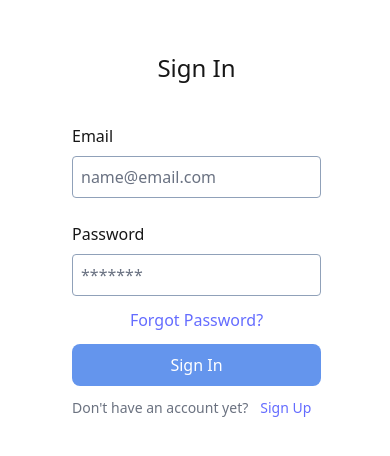
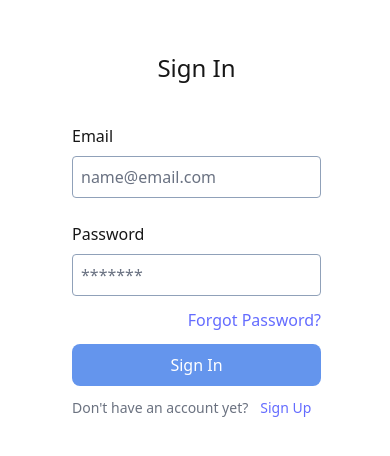
Before and after one commit to sammatcha/job-app-tracker, a React (Vite) app: page / in a window 390 px wide. Shown: the top 456 px of the page. Built offline with nearby package versions, Linux system fonts and the light colour scheme; no server answers.

Commit message:
creating sign up and login

```diff
--- a/src/App.tsx
+++ b/src/App.tsx
@@ -1,8 +1,10 @@
 // import { useState } from 'react'
-import Auth from "./pages/Auth"
+import Auth from "./pages/auth/sign-in"
 import Dashboard from "./pages/Dashboard"
 import { Routes, Route, BrowserRouter } from "react-router-dom"
 import './App.css'
+import ForgotPassword from "./pages/auth/forgot-password"
+import SignUp from "./pages/auth/sign-up"
 
 export default function App(){
   return(
@@ -10,6 +12,8 @@ export default function App(){
       <Routes>
         <Route path="/" element={<Auth />}/>
         <Route path="/dashboard" element={<Dashboard />}/>
+        <Route path="/auth/forgot-password" element={<ForgotPassword />}/>
+        <Route path="/auth/sign-up" element={<SignUp />}/>
       </Routes>
     </BrowserRouter>
 
--- a/src/pages/Dashboard.tsx
+++ b/src/pages/Dashboard.tsx
@@ -19,7 +19,6 @@ interface JobApplication {
 
 }
 
-
 function getStatusColor(status: string){
     switch (status){
         case 'Applied':
@@ -30,7 +29,6 @@ function getStatusColor(status: string){
                 return "bg-green-300"
             case 'Rejected':
                 return "bg-red-300"
-
     }
 }
 export default function Dashboard(){
@@ -55,9 +53,6 @@ export default function Dashboard(){
         setApplications([...applications, data[0]]);
         setShowForm(false);
        }
-
-       console.log(newApp)
-
     }
 
     const handleCancel = () => {
@@ -149,7 +144,6 @@ export default function Dashboard(){
                                                 <div>{app.company}</div>
                                                 <div className="text-gray-600">{app.location}</div>
                                             </div>
-
                                         </td>
                                         <td>
                                             <div className="flex flex-col">
--- /dev/null
+++ b/src/pages/auth/forgot-password.tsx
@@ -0,0 +1,10 @@
+
+
+export default function ForgotPassword(){
+    return(
+        <div className="flex flex-col justify-center items-center">
+            <h1 className="text-black">forgot password page</h1>
+            <h1 className="text-black">coming soon</h1>
+        </div>
+    )
+}
--- /dev/null
+++ b/src/pages/auth/sign-in.tsx
@@ -0,0 +1,85 @@
+import { useState } from "react";
+import {supabase} from "../../supabaseClient"
+import { useNavigate, Link } from 'react-router-dom';
+
+
+export default function Auth(){
+
+    const [email, setEmail] = useState("")
+    const [password, setPassword] = useState("")
+    const navigate = useNavigate();
+
+const handleSignIn = async (e: React.FormEvent<HTMLFormElement>) => {
+
+    e.preventDefault();
+
+    const {data, error} = await supabase.auth.signInWithPassword({
+        email,
+        password
+    });
+    if(error){
+        console.error("Sign In error:", error.message)
+    }else if(data.user){
+      navigate('/dashboard')
+    }
+}
+    return(
+        <div className="grid mx-auto text-center h-screen px-10 py-5 md:p-20 lg:px-0 lg:py-0">
+          <div>
+            <div className="text-neutral-900 text-2xl md:text-3xl lg:text-5xl mb-10 md:mb-10">Sign In</div>
+            <form onSubmit={handleSignIn} className="flex flex-col mx-auto max-w-[24rem] text-left ">
+                <div className="mb-6 flex flex-col">
+                    <label className="mb-2 text-neutral-900">
+                        Email
+                    </label>
+                    <input
+                        className="p-2 border rounded border-slate-400 placeholder:text-gray-500 text-neutral-500"
+                        placeholder="name@email.com"
+                        name = "email"
+                        type = "email"
+                        onChange={(e) => setEmail(e.currentTarget.value)}
+
+                    />
+                </div>
+                <div className="mb-3 flex flex-col">
+                     <label className="mb-2 text-neutral-900">
+                        Password
+                    </label>
+                    <input
+                        className="p-2 border rounded border-slate-400 placeholder:text-gray-500 text-neutral-500"
+                        placeholder="*******"
+                        type="password"
+                        name = "password"
+                        onChange={(e) => setPassword(e.currentTarget.value)}
+                    />
+                </div>
+                <div className=" text-end mb-3">
+                    <Link to="/auth/forgot-password"  >
+                         Forgot Password?
+                    </Link>
+
+                </div>
+
+               <div>
+                <button type="submit"
+                className=" w-full border text-center p-2 rounded border-slate-400 cursor-pointer bg-cornflowerBlue text-white font-bold hover:shadow-lg mb-3">
+                      Sign In
+                </button>
+
+               </div>
+
+               <div>
+                <span className="flex text-sm md:text-lg whitespace-nowrap gap-3 text-mutedGray w-full">
+                    <p className="">Don't have an account yet?</p>
+                   <Link to="/auth/sign-up">
+                   Sign Up
+                   </Link>
+                </span>
+
+               </div>
+
+            </form>
+          </div>
+        </div>
+    )
+}
--- a/src/pages/Auth.tsx
+++ b/src/pages/auth/sign-up.tsx
@@ -1,35 +1,33 @@
 import { useState } from "react";
-import {Link} from "react-router"
-import {supabase} from "../supabaseClient"
+import {supabase} from "../../supabaseClient"
 import { useNavigate } from 'react-router-dom';
 
-
-export default function Auth(){
-
+export default function SignUp(){
     const [email, setEmail] = useState("")
     const [password, setPassword] = useState("")
     const navigate = useNavigate();
 
-const handleSignIn = async (e: React.FormEvent<HTMLFormElement>) => {
-
+    const handleSignUp = async (e: React.FormEvent<HTMLFormElement>) => {
+    console.log("sign up starts")
     e.preventDefault();
-
-    const {data, error} = await supabase.auth.signInWithPassword({
+    const {data, error} = await supabase.auth.signUp({
         email,
         password
     });
+    console.log("sign up response", data)
     if(error){
         console.error("Sign In error:", error.message)
     }else if(data.user){
-      navigate('/dashboard')
+      navigate('/')
     }
 }
     return(
-        <div className="grid mx-auto text-center h-screen px-10 py-5 md:p-20 lg:px-0 lg:py-0">
+         <div className="grid mx-auto text-center h-screen px-10 py-5 md:p-20 lg:px-0 lg:py-0">
           <div>
-            <div className="text-neutral-900 text-2xl md:text-3xl lg:text-5xl mb-10 md:mb-10">Sign In</div>
-            <form onSubmit={handleSignIn} className="flex flex-col mx-auto max-w-[24rem] text-left ">
-                <div className="mb-6 flex flex-col">
+            <div className="text-neutral-900 text-2xl md:text-3xl lg:text-5xl mb-10 md:mb-10">Sign up</div>
+            <form onSubmit={handleSignUp} className="flex flex-col mx-auto max-w-[24rem] text-left ">
+
+                <div className="mb-4 flex flex-col">
                     <label className="mb-2 text-neutral-900">
                         Email
                     </label>
@@ -39,10 +37,9 @@ const handleSignIn = async (e: React.FormEvent<HTMLFormElement>) => {
                         name = "email"
                         type = "email"
                         onChange={(e) => setEmail(e.currentTarget.value)}
-
                     />
                 </div>
-                <div className="mb-3 flex flex-col">
+                <div className="mb-6 flex flex-col">
                      <label className="mb-2 text-neutral-900">
                         Password
                     </label>
@@ -54,33 +51,14 @@ const handleSignIn = async (e: React.FormEvent<HTMLFormElement>) => {
                         onChange={(e) => setPassword(e.currentTarget.value)}
                     />
                 </div>
-                <div className="text-center lg:text-end mb-3">
-                    <Link to="/forgot-password"
-
-                    className=" ">
-                         Forgot Password?
-                    </Link>
-
-                </div>
 
                <div>
                 <button type="submit"
                 className=" w-full border text-center p-2 rounded border-slate-400 cursor-pointer bg-cornflowerBlue text-white font-bold hover:shadow-lg mb-3">
-                      Sign In
+                      Sign up
                 </button>
 
                </div>
-
-               <div>
-                <span className="flex text-sm md:text-lg whitespace-nowrap gap-3 text-mutedGray w-full">
-                    <p className="">Don't have an account yet?</p>
-                   <Link to="/sign-up">
-                   Sign Up
-                   </Link>
-                </span>
-
-               </div>
-
             </form>
           </div>
         </div>
```
